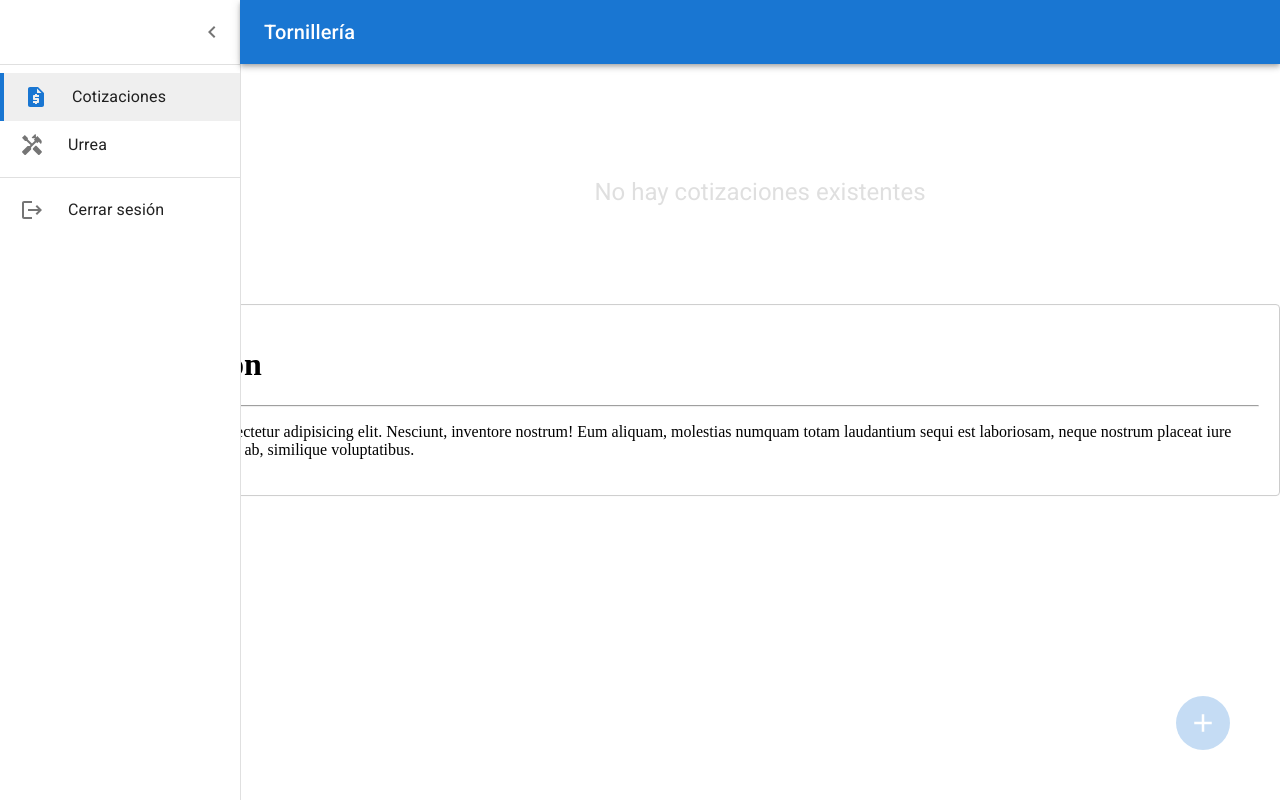
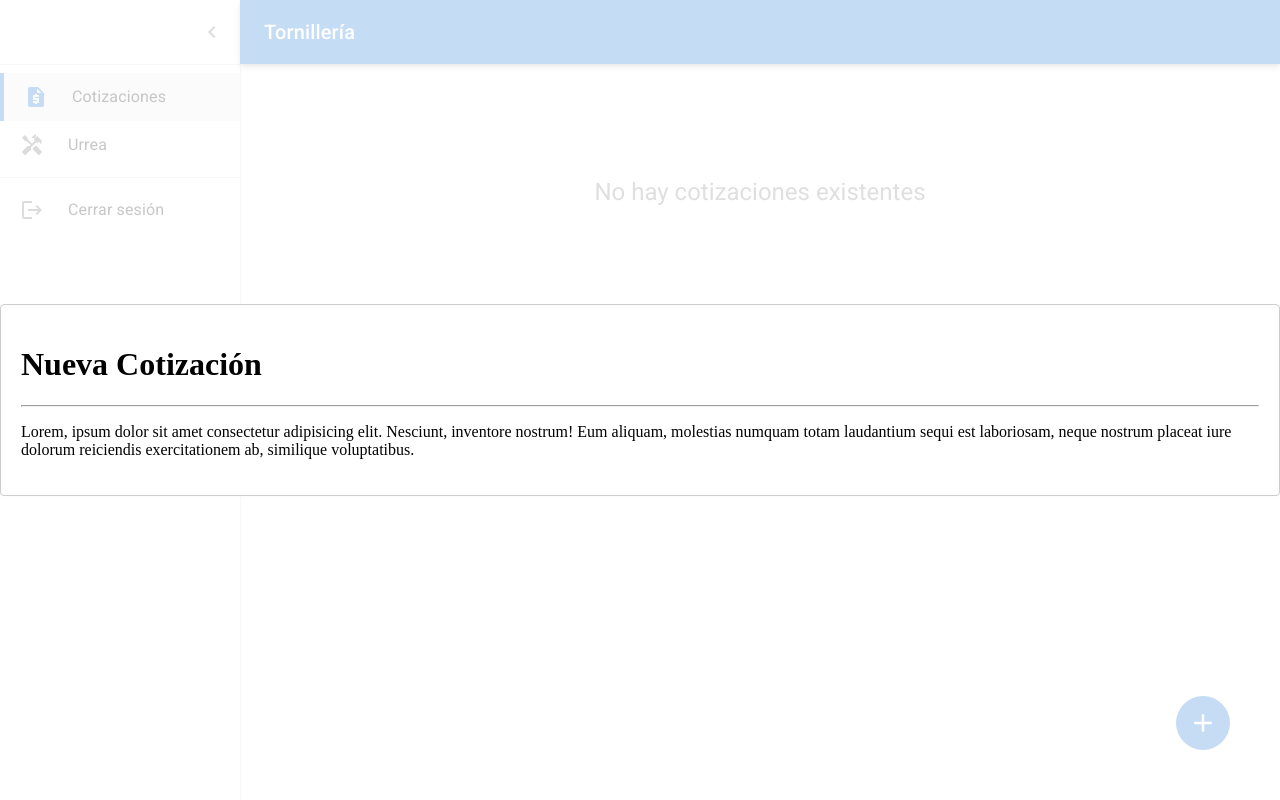
Before and after one commit to AlbertoG22/tornilleria-project, a React (Vite) app: page / in a window 1280 px wide. Built offline with nearby package versions, Linux system fonts and the light colour scheme.

Commit message:
display modal above navbar and drawer

```diff
--- a/src/dashboard/components/CotizacionModal.jsx
+++ b/src/dashboard/components/CotizacionModal.jsx
@@ -1,6 +1,9 @@
 import Modal from 'react-modal';
 
 const customStyles = {
+  overlay: {
+    zIndex: 9999,
+  },
   content: {
     top: "50%",
     left: "50%",
@@ -8,6 +11,7 @@ const customStyles = {
     bottom: "auto",
     marginRight: "-50%",
     transform: "translate(-50%, -50%)",
+    zIndex: 10000,
   },
 };
 
```
